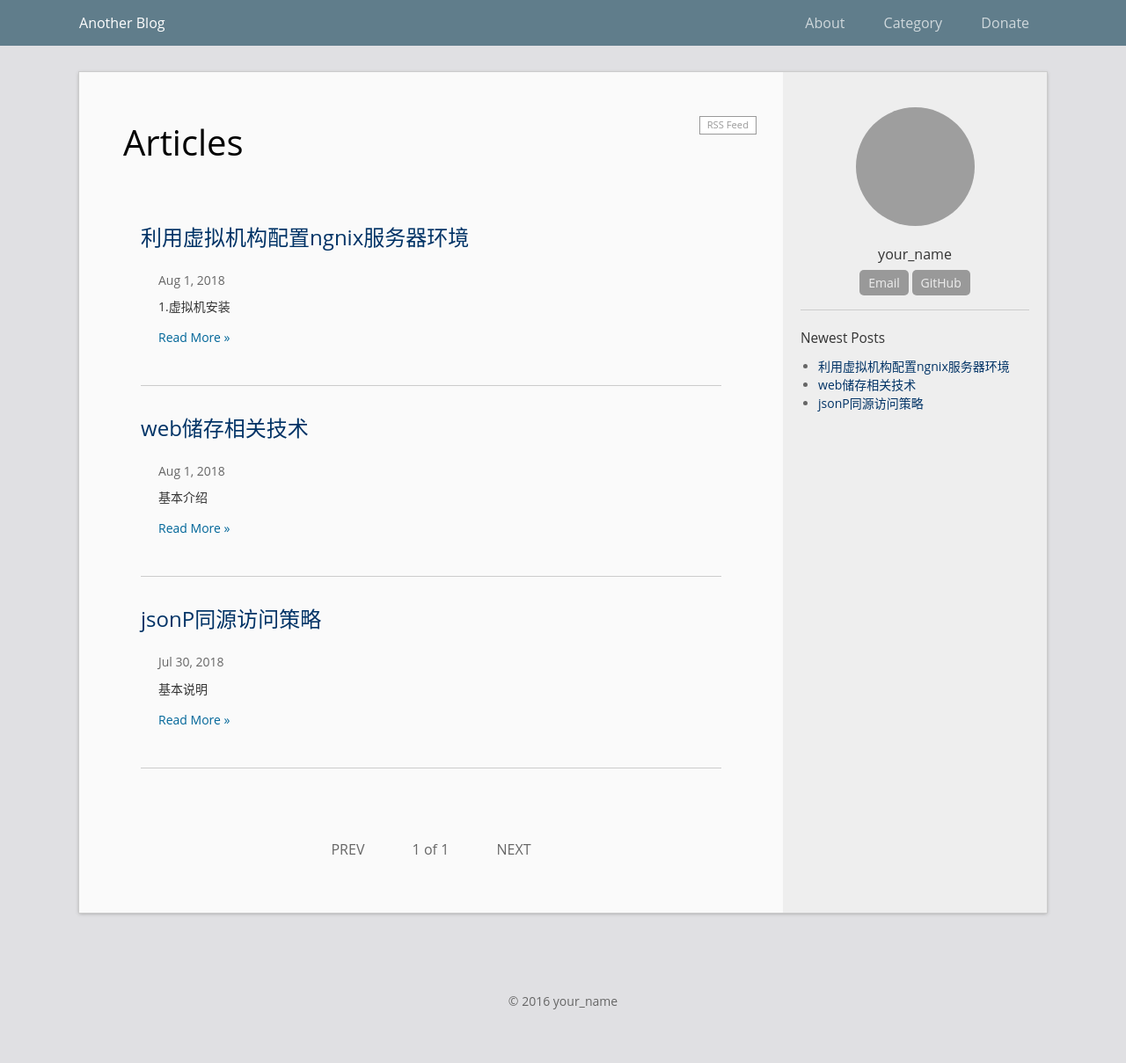
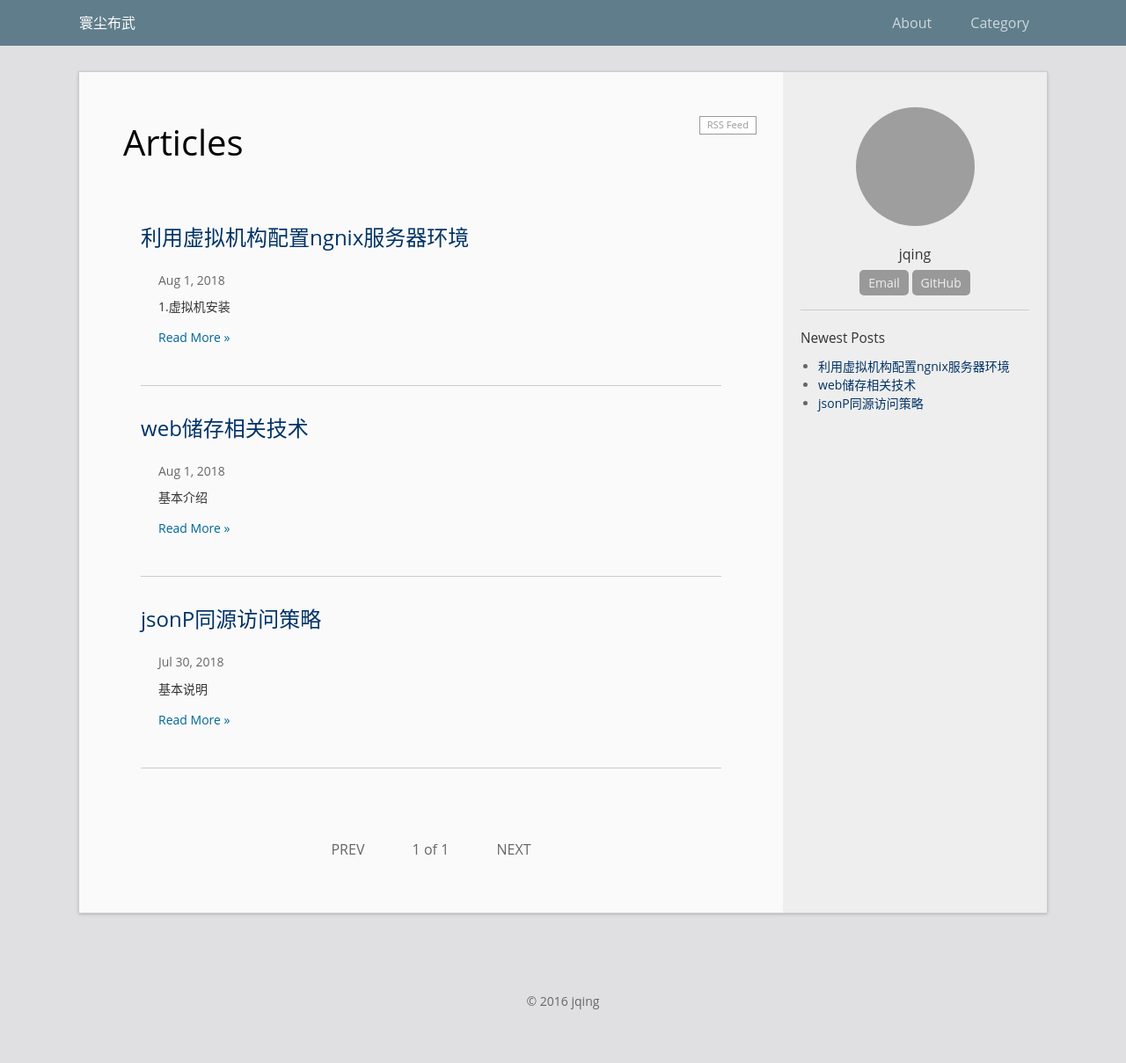
Before and after one commit to jqing1968/jqing1968.github.io, a Jekyll site: the page built from index.html, in a window 1280 px wide. Shown: the whole page at 88% size. Built offline with Jekyll 4.4.1, drawn with Linux system fonts in a browser that asks for light colours; the list of posts is cut into pages by our own code; grey boxes are pictures that could not be loaded.

Commit message:
修改样式

```diff
--- a/_config.yml
+++ b/_config.yml
@@ -1,5 +1,5 @@
 # Site settings
-title: Another Blog
+title: 寰尘布武
 url: "jqing1968.github.io"    # the protocol and hostname of your site, eg. `http://laobubu.github.io`
 baseurl: "" # the prefix of your site uri, eg. `"/jekyll-theme-EasyBook"` or empty string `""`
 #timezone: Asia/Chongqing
@@ -7,15 +7,15 @@ description: >
   他方冷岩石，可攻锦玉器。
 
 # Your information
-email: your_email@example.com
-author: your_name
-avatar: "//www.gravatar.com/avatar/your_email_md5?d=mm&s=135"
-profile: One sentence introducing yourself.
+email: jianqing2015@outlook.com
+author: jqing
+avatar: "//imglf1.ph.126.net/cnCWqEN-TwjAR_MXBV9Cqw==/6631328349959208184.jpg"
+profile: 他方冷岩石 可攻锦玉器
 #twitter_username: twitter_username
 #github_username:  github_username
 profile_links:
-  Email: "mailto:your_email@example.com"
-  GitHub: "https://github.com/laobubu/jekyll-theme-EasyBook"
+  Email: "mailto:jianqing2015@outlook.com"
+  GitHub: "https://github.com/jqing1968"
   # You can add more profile links above, or edit _includes/sidebar.html
 
 # Comment Service (Disqus or 多说)
@@ -29,7 +29,7 @@ header:
   links:             # Links on the header. Link to in-site page with a slash as prefix
     About: /about/
     Category: /category/
-    Donate: https://laobubu.net/donate.html
+    # Donate: https://laobubu.net/donate.html
 
 permalink: /archivers/:title
 plugins:
```
Also changed, not shown: README.md, favicon.ico (added).
